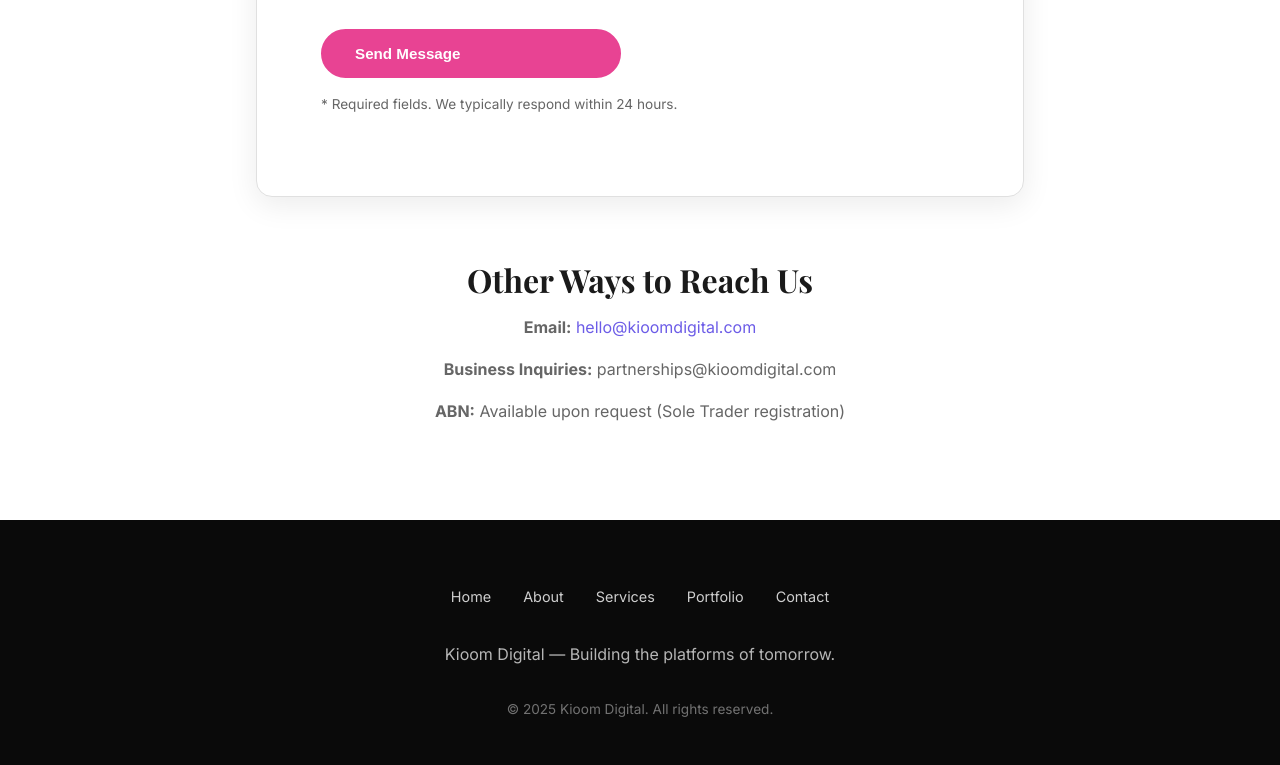
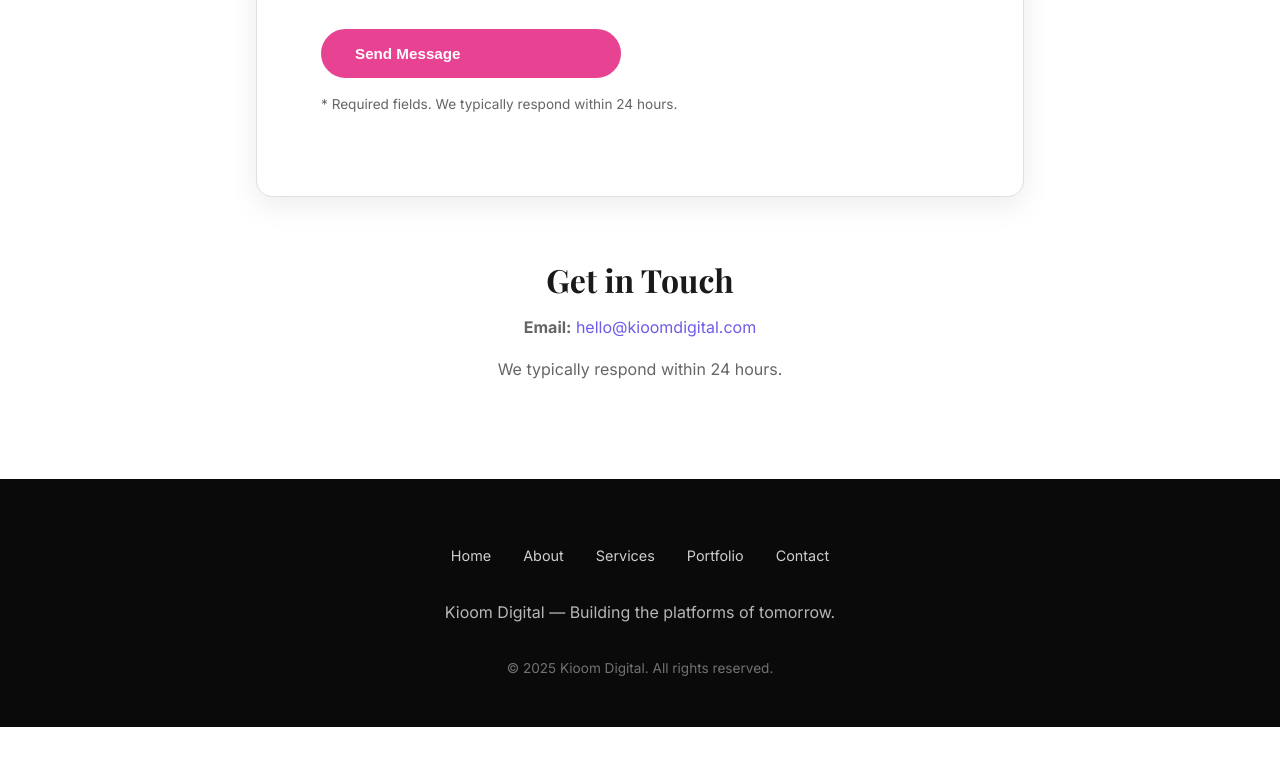
Before and after one commit to crimsonpark2/kioomdigital.com, a plain HTML site: page contact.html in a window 1280 px wide. Shown: the part 1017-1782 px from the top of the page. After the commit the page ends 1744 px from the top, so only its background shows below. Drawn offline with nearby package versions, Linux system fonts and the light colour scheme.

Commit message:
Remove ABN references and unify contact email to hello@kioomdigital.com

```diff
--- a/contact.html
+++ b/contact.html
@@ -82,15 +82,12 @@
             </form>
 
             <div style="margin-top: var(--spacing-lg); text-align: center;">
-                <h3 style="margin-bottom: var(--spacing-sm);">Other Ways to Reach Us</h3>
+                <h3 style="margin-bottom: var(--spacing-sm);">Get in Touch</h3>
                 <p style="margin-bottom: var(--spacing-sm);">
                     <strong>Email:</strong> <a href="mailto:hello@kioomdigital.com">hello@kioomdigital.com</a>
                 </p>
-                <p style="margin-bottom: var(--spacing-sm);">
-                    <strong>Business Inquiries:</strong> partnerships@kioomdigital.com
-                </p>
                 <p style="margin-bottom: 0;">
-                    <strong>ABN:</strong> Available upon request (Sole Trader registration)
+                    We typically respond within 24 hours.
                 </p>
             </div>
         </div>
```
Also changed, not shown: about.html (+1 -2 lines), index.html (+3 -3 lines).
